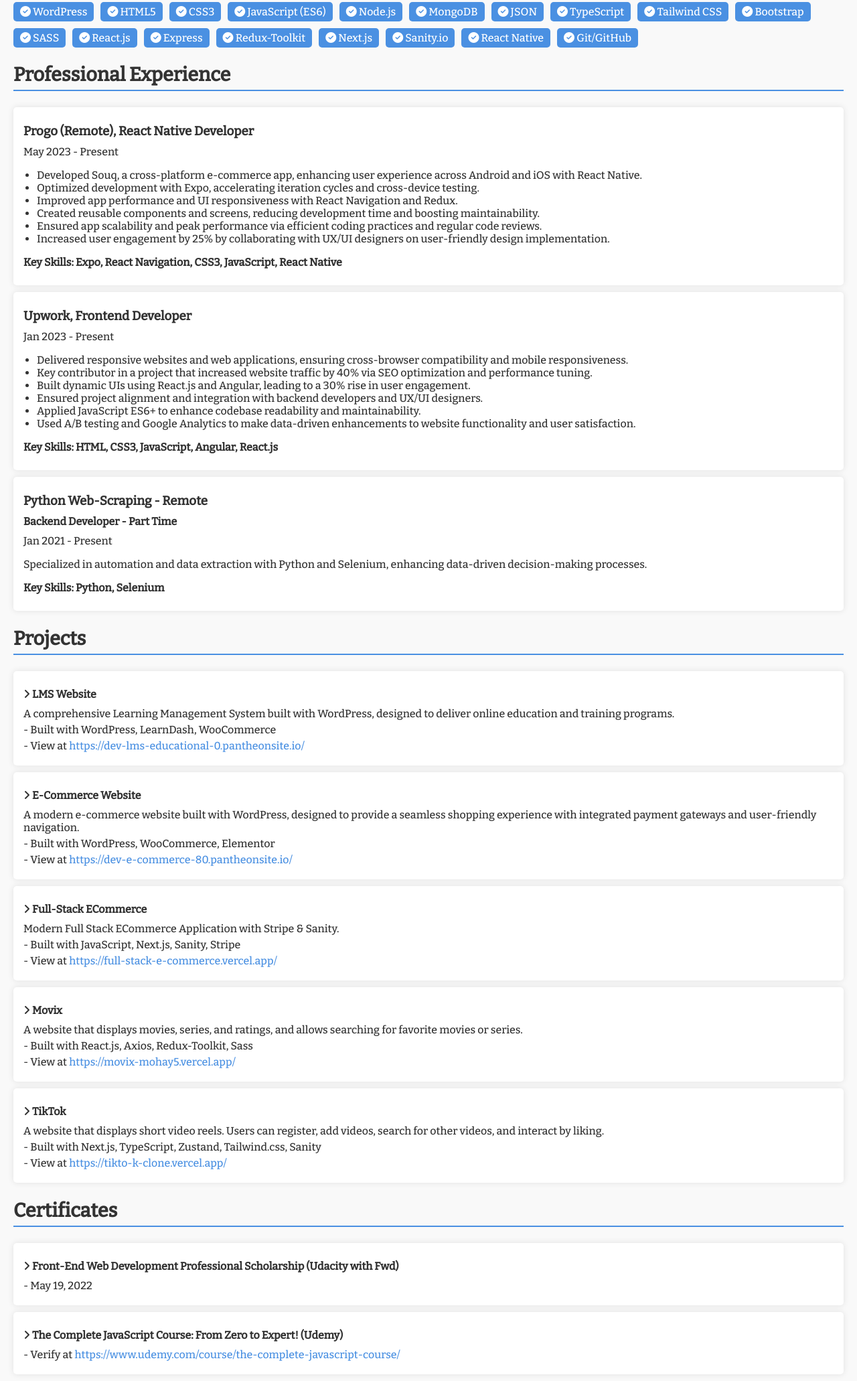
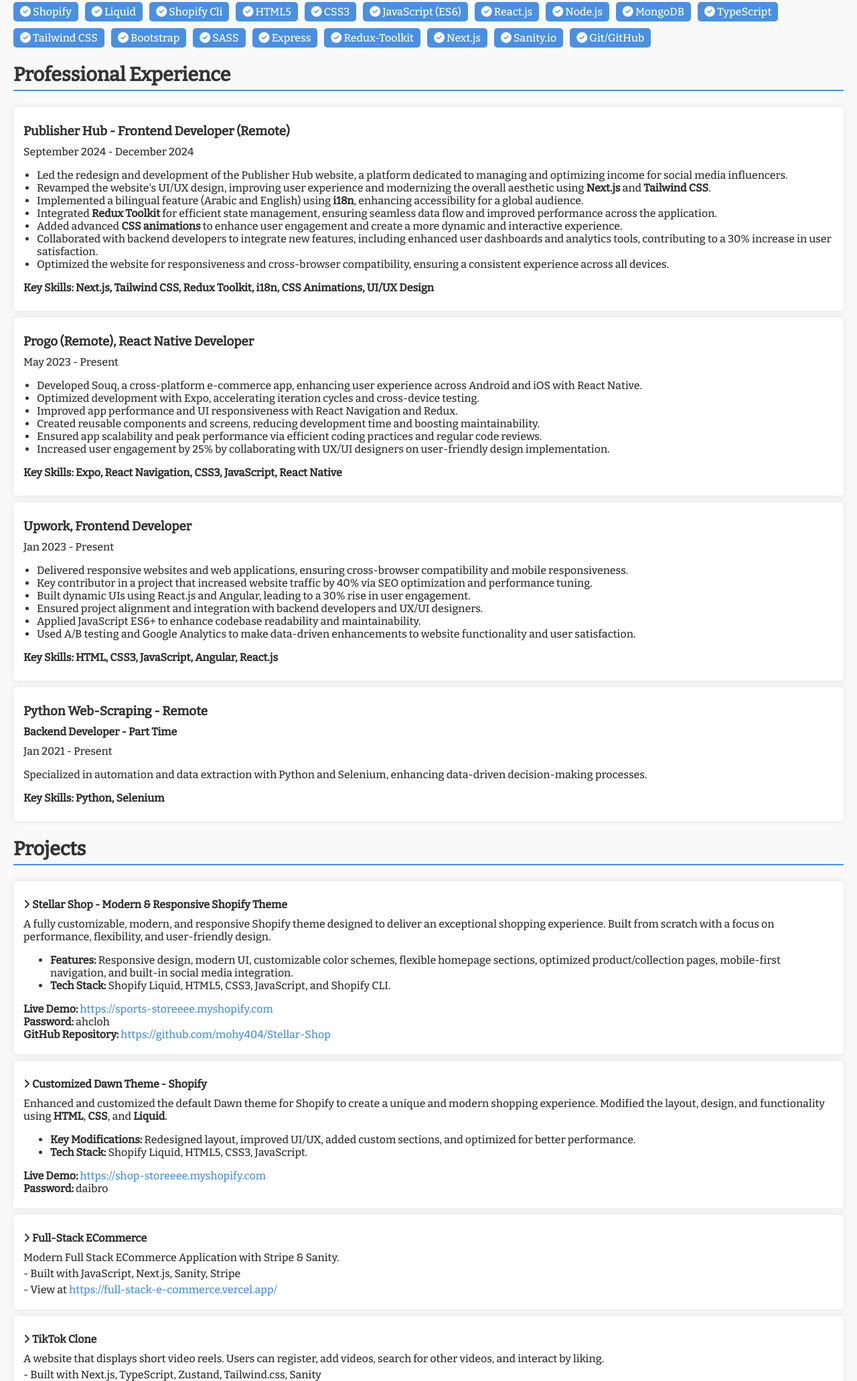
Before and after one commit to mohy404/Resume-CV, a plain HTML site: page index.html in a window 1280 px wide. Shown: the part 515-2577 px from the top of the page at 67% size. Drawn offline with nearby package versions, Linux system fonts and the light colour scheme.

Commit message:
Update index.html

```diff
--- a/index.html
+++ b/index.html
@@ -5,18 +5,18 @@
     <meta charset="UTF-8">
     <meta http-equiv="X-UA-Compatible" content="IE=edge">
     <meta name="viewport" content="width=device-width, initial-scale=1.0">
-    <title>Mohamed Mohy - Full-Stack Developer Resume</title>
+    <title>Mohamed Mohy - Shopify Developer Resume</title>
     <link rel="stylesheet" href="./style.css">
     <link rel="preconnect" href="https://fonts.googleapis.com">
     <link rel="preconnect" href="https://fonts.gstatic.com" crossorigin>
-    <link href="https://fonts.googleapis.com/css2?family=Bitter:wght@500&display=swap" rel="stylesheet">
+    <link href="https://fonts.googleapis.com/css2?family=Bitter:wght@500&family=Open+Sans:wght@400;600&display=swap" rel="stylesheet">
     <script src="https://kit.fontawesome.com/282bcf757e.js" crossorigin="anonymous"></script>
 </head>
 
 <body>
     <header class="contact-section">
         <h1>Mohamed Mohy</h1>
-        <p>Front-End Developer - React.js</p>
+        <p>Shopify Developer - React.js</p>
         <div class="contact-info">
             <p><i class="fas fa-address-card"></i> Cairo City, Egypt</p>
             <p><i class="fas fa-phone"></i> <a href="tel:+201092732678">+20 109 273 2678</a></p>
@@ -30,36 +30,52 @@
     <main>
         <section id="summary">
             <h2>Summary</h2>
-            <p>Energetic Front-End Developer with 2+ years of experience, proficient in HTML, CSS, JavaScript, and React.js. Passionate about creating scalable and responsive web applications, I excel in building intuitive user interfaces and enhancing user experiences. Actively seeking full-time Front-End development opportunities, I'm ready to contribute to a dynamic team with innovation, efficiency, and collaborative creativity.</p>
+            <p>Front-End Developer with 2+ years of experience specializing in React.js, JavaScript, HTML, and CSS, passionate about building scalable and responsive web applications. Currently expanding expertise into Shopify development, focusing on Liquid, Shopify APIs, and e-commerce solutions. Eager to leverage my front-end skills to create high-performing Shopify stores and contribute to innovative projects.</p>
         </section>
+
 
 
         <section class="skills-section">
             <h2>Skills</h2>
             <div class="skills-list">
-                <span><i class="fa fa-check-circle"></i> WordPress</span>
+                <span><i class="fa fa-check-circle"></i> Shopify</span>
+                <span><i class="fa fa-check-circle"></i> Liquid</span>
+                <span><i class="fa fa-check-circle"></i> Shopify Cli</span>
                 <span><i class="fa fa-check-circle"></i> HTML5</span>
                 <span><i class="fa fa-check-circle"></i> CSS3</span>
                 <span><i class="fa fa-check-circle"></i> JavaScript (ES6)</span>
+                <span><i class="fa fa-check-circle"></i> React.js</span>
                 <span><i class="fa fa-check-circle"></i> Node.js</span>
                 <span><i class="fa fa-check-circle"></i> MongoDB</span>
-                <span><i class="fa fa-check-circle"></i> JSON</span>
                 <span><i class="fa fa-check-circle"></i> TypeScript</span>
                 <span><i class="fa fa-check-circle"></i> Tailwind CSS</span>
                 <span><i class="fa fa-check-circle"></i> Bootstrap</span>
                 <span><i class="fa fa-check-circle"></i> SASS</span>
-                <span><i class="fa fa-check-circle"></i> React.js</span>
                 <span><i class="fa fa-check-circle"></i> Express</span>
                 <span><i class="fa fa-check-circle"></i> Redux-Toolkit</span>
                 <span><i class="fa fa-check-circle"></i> Next.js</span>
                 <span><i class="fa fa-check-circle"></i> Sanity.io</span>
-                <span><i class="fa fa-check-circle"></i> React Native</span>
                 <span><i class="fa fa-check-circle"></i> Git/GitHub</span>
             </div>
         </section>
 
         <section class="experience-section">
             <h2>Professional Experience</h2>
+            <article class="experience-entry">
+                <h3>Publisher Hub - Frontend Developer (Remote)</h3>
+                <time datetime="2024-09">September 2024 - December 2024</time>
+                <ul>
+                    <li>Led the redesign and development of the Publisher Hub website, a platform dedicated to managing and optimizing income for social media influencers.</li>
+                    <li>Revamped the website's UI/UX design, improving user experience and modernizing the overall aesthetic using <strong>Next.js</strong> and <strong>Tailwind CSS</strong>.</li>
+                    <li>Implemented a bilingual feature (Arabic and English) using <strong>i18n</strong>, enhancing accessibility for a global audience.</li>
+                    <li>Integrated <strong>Redux Toolkit</strong> for efficient state management, ensuring seamless data flow and improved performance across the application.</li>
+                    <li>Added advanced <strong>CSS animations</strong> to enhance user engagement and create a more dynamic and interactive experience.</li>
+                    <li>Collaborated with backend developers to integrate new features, including enhanced user dashboards and analytics tools, contributing to a 30% increase in user satisfaction.</li>
+                    <li>Optimized the website for responsiveness and cross-browser compatibility, ensuring a consistent experience across all devices.</li>
+                </ul>
+                <h4>Key Skills: Next.js, Tailwind CSS, Redux Toolkit, i18n, CSS Animations, UI/UX Design</h4>
+            </article>
+
             <article class="experience-entry">
                 <h3>Progo (Remote), React Native Developer</h3>
                 <time datetime="2023-05">May 2023 - Present</time>
@@ -100,19 +116,31 @@
         <section class="projects-section">
             <h2>Projects</h2>
 
-           <div class="project">
-    <h4><i class="fa fa-angle-right"></i> LMS Website</h4>
-    <p>A comprehensive Learning Management System built with WordPress, designed to deliver online education and training programs.</p>
-    <p>- Built with WordPress, LearnDash, WooCommerce</p>
-    <p>- View at <a href="https://dev-lms-educational-0.pantheonsite.io/" target="_blank">https://dev-lms-educational-0.pantheonsite.io/</a></p>
+            <div class="project">
+    <h4><i class="fa fa-angle-right"></i> Stellar Shop - Modern & Responsive Shopify Theme</h4>
+    <p>A fully customizable, modern, and responsive Shopify theme designed to deliver an exceptional shopping experience. Built from scratch with a focus on performance, flexibility, and user-friendly design.</p>
+    <ul>
+        <li><strong>Features:</strong> Responsive design, modern UI, customizable color schemes, flexible homepage sections, optimized product/collection pages, mobile-first navigation, and built-in social media integration.</li>
+        <li><strong>Tech Stack:</strong> Shopify Liquid, HTML5, CSS3, JavaScript, and Shopify CLI.</li>
+    </ul>
+    <p>
+        <strong>Live Demo:</strong> <a href="https://sports-storeeee.myshopify.com" target="_blank">https://sports-storeeee.myshopify.com</a><br>
+        <strong>Password:</strong> ahcloh<br>
+        <strong>GitHub Repository:</strong> <a href="https://github.com/mohy404/Stellar-Shop/tree/main" target="_blank">https://github.com/mohy404/Stellar-Shop</a>
+    </p>
 </div>
 
-
 <div class="project">
-    <h4><i class="fa fa-angle-right"></i> E-Commerce Website</h4>
-    <p>A modern e-commerce website built with WordPress, designed to provide a seamless shopping experience with integrated payment gateways and user-friendly navigation.</p>
-    <p>- Built with WordPress, WooCommerce, Elementor</p>
-    <p>- View at <a href="https://dev-e-commerce-80.pantheonsite.io/" target="_blank">https://dev-e-commerce-80.pantheonsite.io/</a></p>
+    <h4><i class="fa fa-angle-right"></i> Customized Dawn Theme - Shopify</h4>
+    <p>Enhanced and customized the default Dawn theme for Shopify to create a unique and modern shopping experience. Modified the layout, design, and functionality using <strong>HTML</strong>, <strong>CSS</strong>, and <strong>Liquid</strong>.</p>
+    <ul>
+        <li><strong>Key Modifications:</strong> Redesigned layout, improved UI/UX, added custom sections, and optimized for better performance.</li>
+        <li><strong>Tech Stack:</strong> Shopify Liquid, HTML5, CSS3, JavaScript.</li>
+    </ul>
+    <p>
+        <strong>Live Demo:</strong> <a href="https://shop-storeeee.myshopify.com" target="_blank">https://shop-storeeee.myshopify.com</a><br>
+        <strong>Password:</strong> daibro
+    </p>
 </div>
 
             <div class="project">
@@ -122,22 +150,27 @@
                 <p>- View at <a href="https://full-stack-e-commerce.vercel.app/">https://full-stack-e-commerce.vercel.app/</a></p>
             </div>
 
-            <div class="project">
+            <!-- <div class="project">
                 <h4><i class="fa fa-angle-right"></i> Movix</h4>
                 <p>A website that displays movies, series, and ratings, and allows searching for favorite movies or series.</p>
                 <p>- Built with React.js, Axios, Redux-Toolkit, Sass</p>
                 <p>- View at <a href="https://movix-mohay5.vercel.app/">https://movix-mohay5.vercel.app/</a></p>
-            </div>
+            </div> -->
+
             <div class="project">
-                <h4><i class="fa fa-angle-right"></i> TikTok</h4>
+                <h4><i class="fa fa-angle-right"></i> TikTok Clone</h4>
                 <p>A website that displays short video reels. Users can register, add videos, search for other videos, and interact by liking.</p>
                 <p>- Built with Next.js, TypeScript, Zustand, Tailwind.css, Sanity</p>
                 <p>- View at <a href="https://tikto-k-clone.vercel.app/">https://tikto-k-clone.vercel.app/</a></p>
             </div>
         </section>
 
-        <section class="certificates-section">
+        <!-- <section class="certificates-section">
             <h2>Certificates</h2>
+            <div class="certificate">
+                <h4><i class="fa fa-angle-right"></i> Shopify Development Certificate (Example Platform)</h4>
+                <p>- Verify at <a href="https://example.com">https://example.com</a></p>
+            </div>
             <div class="certificate">
                 <h4><i class="fa fa-angle-right"></i> Front-End Web Development Professional Scholarship (Udacity with Fwd)</h4>
                 <p>- May 19, 2022</p>
@@ -146,7 +179,7 @@
                 <h4><i class="fa fa-angle-right"></i> The Complete JavaScript Course: From Zero to Expert! (Udemy)</h4>
                 <p>- Verify at <a href="https://www.udemy.com/course/the-complete-javascript-course/">https://www.udemy.com/course/the-complete-javascript-course/</a></p>
             </div>
-        </section>
+        </section> -->
 
         <section class="education-section">
             <h2>Education</h2>
```
